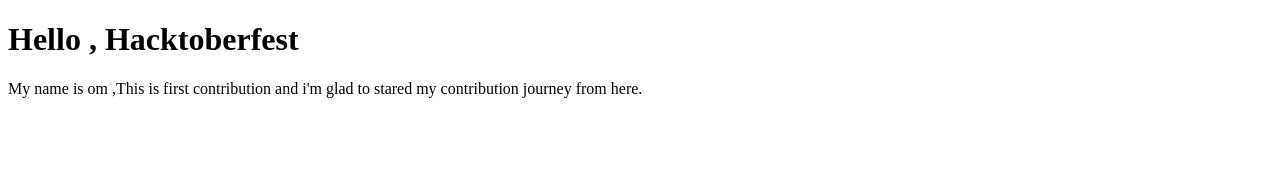
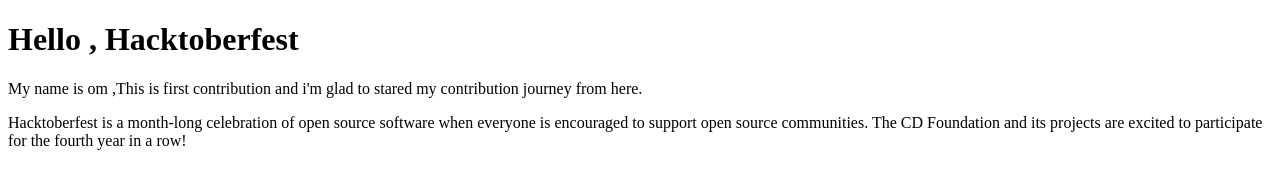
Before and after one commit to DanishAbdullahPy/Html-for-freshmans, a plain HTML site: page Om.html in a window 1280 px wide. Drawn offline with Linux system fonts and the light colour scheme.

Commit message:
Add my HTML contribution

```diff
--- a/Om.html
+++ b/Om.html
@@ -7,6 +7,6 @@
     <body>
        <h1>Hello , Hacktoberfest</h1>
        <p>My name is om ,This is first contribution and i'm glad to stared my contribution journey from here.</p>
-
+       <p>Hacktoberfest is a month-long celebration of open source software when everyone is encouraged to support open source communities. The CD Foundation and its projects are excited to participate for the fourth year in a row!</p>
     </body>
 </html>
```
